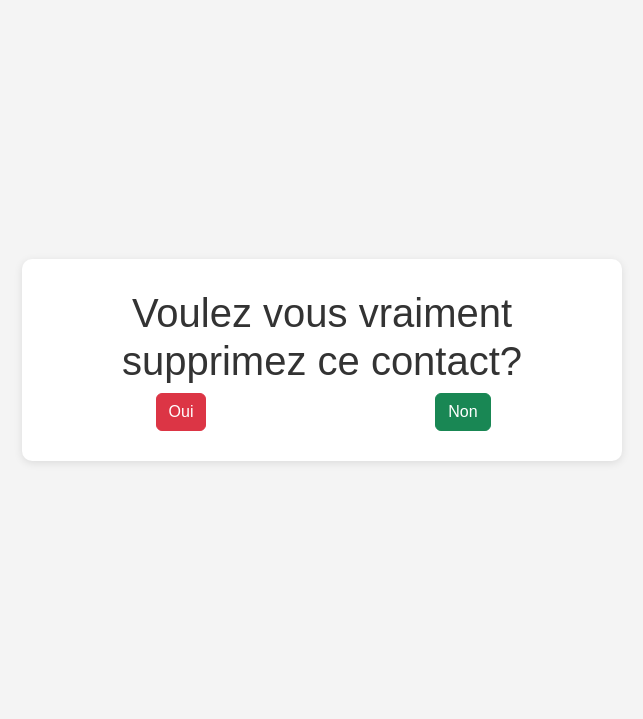
After one commit to Toussaintdev/Contact_Inventaire, a Flask app: template templates/delete.html in a window 1280 px wide. The commit adds this page. Shown: the top 719 px of the page, without its empty margins (318-961 px from the left). Run offline with Flask 3, Linux system fonts and the light colour scheme; the template is opened without the code that fills it, so the values that code supplies are empty.

Commit message:
creation de delete.html et du script pour supprimer un contact

```diff
--- a/app.py
+++ b/app.py
@@ -87,12 +87,35 @@ def api_contacts():
 
 @app.route('/contact/suppression')
 def suppression():
-    id = request.args.get('id')
-    # conn = sqlite3.connect('gestion_contact.db')
-    # cur = conn.cursor()
-    # cur.close()
-    # conn.close()
-    return "<p>Le script de suppression n'est pas encore établi</p>"
+    if 'id' in request.args and 'choix' in request.args:
+        id = request.args.get('id')
+        choix = request.args.get('choix')
+        if choix == 'yes':
+            conn = sqlite3.connect('gestion_contact.db')
+            cur = conn.cursor()
+            cur.execute('''CREATE TABLE IF NOT EXISTS contact_supprime(
+                    id INTEGER PRIMARY KEY AUTOINCREMENT,
+                    old_id INTEGER,
+                    contact TEXT,
+                    inventaire TEXT)
+                    ''')
+            cur.execute(f"SELECT * FROM info WHERE id = {id}")
+            reponses = cur.fetchall()
+            print(reponses)
+            insert = (reponses[0][0], reponses[0][1], reponses[0][2])
+            sql = "INSERT INTO contact_supprime (old_id, contact, inventaire) VALUES (?, ?, ?)"
+            cur.execute(sql, insert)
+            conn.commit()
+            cur.execute(f"DELETE FROM info WHERE id = {id}")
+            conn.commit()
+            cur.close()
+            conn.close()
+        return redirect(url_for("contacts"))
+    elif 'id' in request.args and 'choix' not in request.args:
+        id = request.args.get('id')
+        return render_template('delete.html', id=id)
+    else:
+        return redirect(url_for('home'))
 
 @app.route('/contact/update')
 def update():
@@ -103,5 +126,15 @@ def update():
     # conn.close()
     return "<p>Le script de mise à jour n'est pas encore établi</p>"
 
+@app.route('/test')
+def test():
+    conn = sqlite3.connect('gestion_contact.db')
+    cur = conn.cursor()
+    cur.execute("SELECT * FROM contact_supprime")
+    reponses = cur.fetchall()
+    cur.close()
+    conn.close()
+    return jsonify(reponses)
+
 if __name__ == '__main__':
     app.run(debug=True)
--- a/templates/base.html
+++ b/templates/base.html
@@ -38,7 +38,7 @@
 </nav>
 <div class="container contain">
     {% block content %} {% endblock %}
-    {% block script %} {% endblock %}
 </div>
+{% block script %} {% endblock %}
 </body>
 </html>
--- /dev/null
+++ b/templates/delete.html
@@ -0,0 +1,30 @@
+<!DOCTYPE html>
+<html lang="fr">
+<head>
+    <meta charset="UTF-8">
+    <meta name="viewport" content="width=device-width, initial-scale=1.0">
+    <title>Document</title>
+    <link href="https://cdn.jsdelivr.net/npm/bootstrap@5.3.8/dist/css/bootstrap.min.css" rel="stylesheet" integrity="sha384-sRIl4kxILFvY47J16cr9ZwB07vP4J8+LH7qKQnuqkuIAvNWLzeN8tE5YBujZqJLB" crossorigin="anonymous">
+    <link rel="stylesheet" href="{{ url_for('static', filename='css/style.css') }}">
+    <style>
+        body{
+            height: 90vh;
+            display: flex;
+            align-items: center;
+        }
+    </style>
+</head>
+<body>
+    <div class="contain">
+        <h1>Voulez vous vraiment supprimez ce contact?</h1>
+        <div class="row" style="text-align: center;">
+            <div class="col">
+        <a href="{{ url_for('suppression', id=id,choix='yes') }}" class="btn btn-danger">Oui</a>
+        </div>
+        <div class="col">
+        <a href="{{ url_for('suppression', id=id,choix='no') }}" class="btn btn-success">Non</a>
+        </div>
+        </div>
+    </div>
+</body>
+</html>
```
Also changed, not shown: templates/contacts.html (+9 -4 lines).
